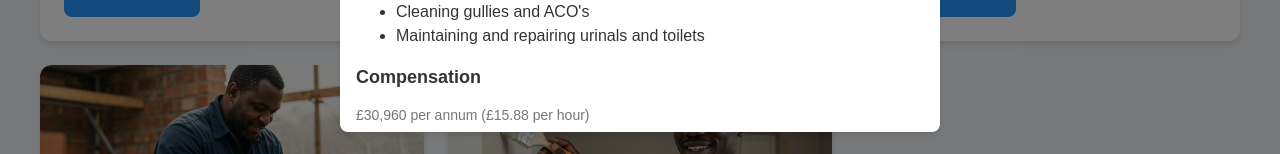
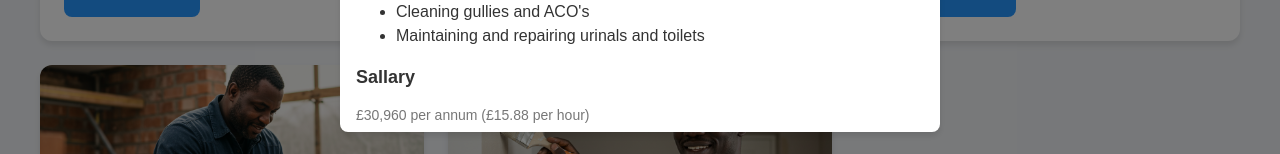
Before and after one commit to joe2sure/PEEMAN, a React (Create React App) app in the folder client/: page /construction in a window 1280 px wide. Both pictures are taken after a click on the element 232 px from the left and 4855 px from the top of the page. Shown: the part 5043-5197 px from the top of the page. Built offline with nearby package versions, Linux system fonts and the light colour scheme.

Commit message:
refix: construction landing page

```diff
--- a/client/src/components/home/JobVacanciesAd.js
+++ b/client/src/components/home/JobVacanciesAd.js
@@ -143,7 +143,7 @@ const JobVacanciesAd = () => {
         '7+ years of experience',
         'Strong leadership skills'
       ],
-      pay: '£33,000 per year',
+      pay: '£33,400 per year',
       googleFormLink: 'https://forms.gle/oMNo4b8rA9BoTQAx9'
     },
     {
@@ -385,7 +385,7 @@ const JobVacanciesAd = () => {
               </section>
 
               <section>
-                <h3>Compensation</h3>
+                <h3>Sallary</h3>
                 <p>{selectedJob.pay}</p>
               </section>
 
```
